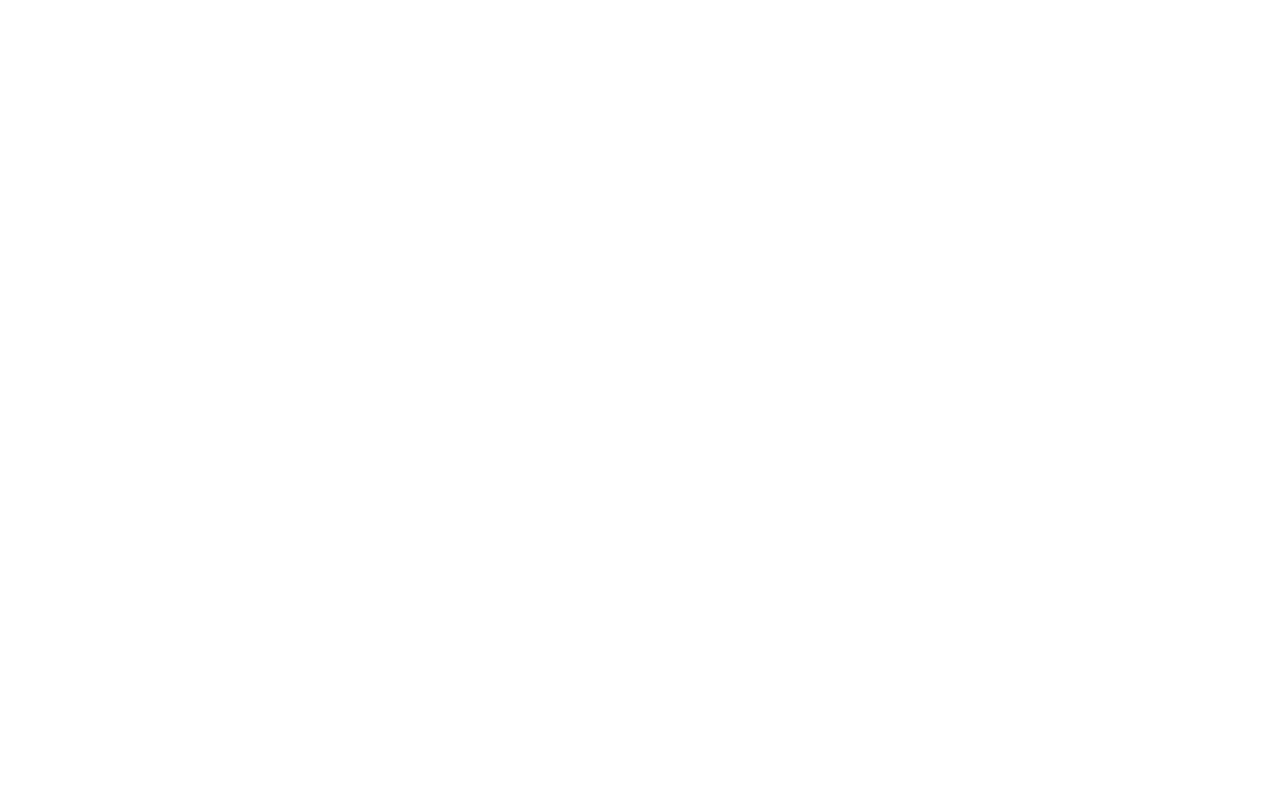
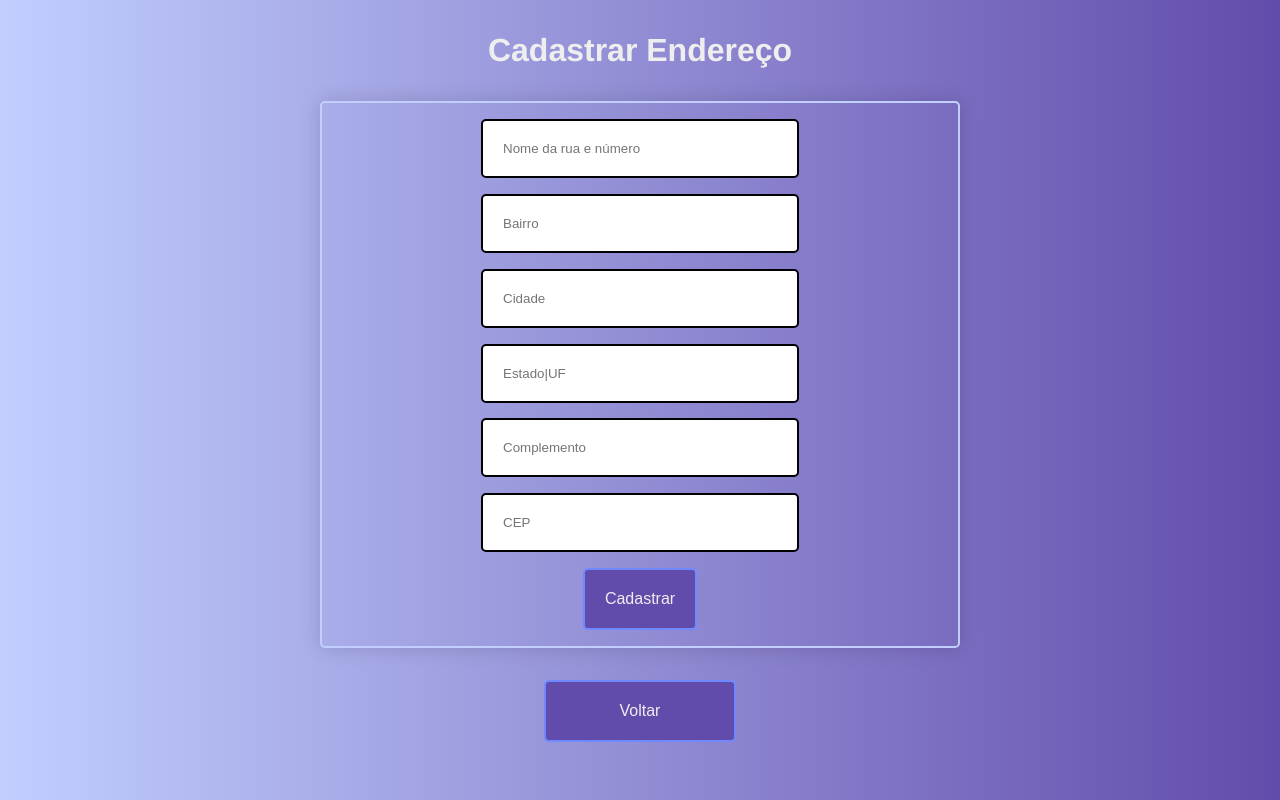
Before and after one commit to firminoneto11/teste-esoft, a Django app: page /cadastro/ in a window 1280 px wide. Before the commit the page is empty. Run offline with Django 3.2, Linux system fonts and the light colour scheme.

Commit message:
implementei a interface de cadastro de endereços

```diff
--- a/core/models.py
+++ b/core/models.py
@@ -1,5 +1 @@
 from django.db import models
-
-
-class Enderecos(models.Model):
-    pass
--- /dev/null
+++ b/core/static/css/address_form.css
@@ -0,0 +1,50 @@
+
+@keyframes transitionIn {
+    from {
+        opacity: 0;
+        transform: rotateX(-10deg);
+    }
+
+    to {
+        opacity: 1;
+        transform: rotateX(0);
+    }
+}
+
+.form {
+    animation: transitionIn;
+    box-shadow: 0 0 20px rgba(0, 0, 0, 0.15);
+    border: #C1CEFE solid 2px;
+    border-radius: 5px;
+    min-width: fit-content;
+    width: 50%;
+    margin-left: auto;
+    margin-right: auto;
+    margin-top: 2.5%;
+}
+
+.form input[type='text'] {
+    display: block;
+    margin-left: auto;
+    margin-right: auto;
+    margin-bottom: 0.5%;
+    margin-top: 2.5%;
+    padding: 20px;
+    border: black solid 2px;
+    border-radius: 5px;
+    min-width: fit-content;
+    width: 50%;
+    overflow: hidden;
+    transition: 0.3s;
+}
+
+.form input[type='text']:hover {
+    border: greenyellow solid 2px;
+    border-radius: 5px;
+}
+
+.form input[type='text']:focus {
+    border: blue solid 2px;
+    border-radius: 5px;
+    outline: none;
+}
--- a/core/static/css/botao.css
+++ b/core/static/css/botao.css
@@ -4,8 +4,9 @@
     margin-top: 2.5%;
     margin-left: auto;
     margin-right: auto;
+    margin-bottom: 2.5%;
     min-width: fit-content;
-    width: 10%;
+    width: 15%;
     padding: 20px;
     border: #7189FF 2px solid;
     background-color: #624CAB;
--- a/core/templates/cadastro.html
+++ b/core/templates/cadastro.html
@@ -6,11 +6,46 @@
     <meta charset="UTF-8">
     <meta http-equiv="X-UA-Compatible" content="IE=edge">
     <meta name="viewport" content="width=device-width, initial-scale=1.0">
+    <link rel="stylesheet" href="{% static './css/header.css' %}">
+    <link rel="stylesheet" href="{% static './css/reset.css' %}">
+    <link rel="stylesheet" href="{% static './css/address_form.css' %}">
+    <link rel="stylesheet" href="{% static './css/botao.css' %}">
     <title>E-Soft Cadastro de Endereços</title>
 </head>
 
 <body>
 
+    <header class="header">
+        <h1 class="title">Cadastrar Endereço</h1>
+    </header>
+
+    <form class="form" action="{% url 'cadastro' %}" method="post">
+        {% csrf_token %}
+        <label for="rua"></label>
+        <input type="text" placeholder="Nome da rua e número">
+
+        <label for="bairro"></label>
+        <input type="text" placeholder="Bairro">
+
+        <label for="cidade"></label>
+        <input type="text" placeholder="Cidade">
+
+        <label for="uf"></label>
+        <input type="text" placeholder="Estado|UF">
+
+        <label for="complemento"></label>
+        <input type="text" placeholder="Complemento">
+
+        <label for="cep"></label>
+        <input type="text" placeholder="CEP">
+
+        <button class="botao" type="submit">Cadastrar</button>
+    </form>
+
+    <form action="{% url 'home' %}" method="get">
+        <button class="botao" type="submit">Voltar</button>
+    </form>
+
 </body>
 
 </html>
--- a/core/templates/index.html
+++ b/core/templates/index.html
@@ -10,7 +10,7 @@
     <link rel="stylesheet" href="{% static './css/reset.css' %}">
     <link rel="stylesheet" href="{% static './css/table.css' %}">
     <link rel="stylesheet" href="{% static './css/botao.css' %}">
-    <title>E-Soft Cadastro de Endereços</title>
+    <title>E-Soft Endereços</title>
 </head>
 
 <body>
```
